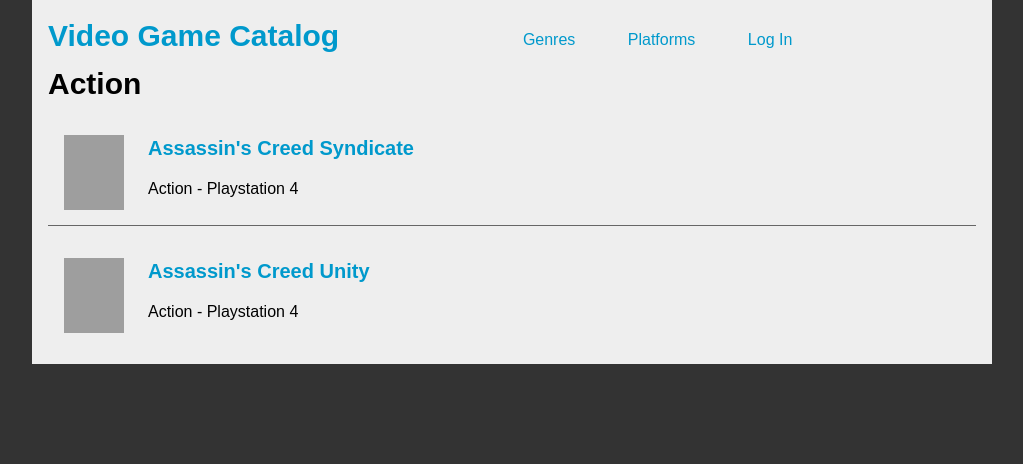
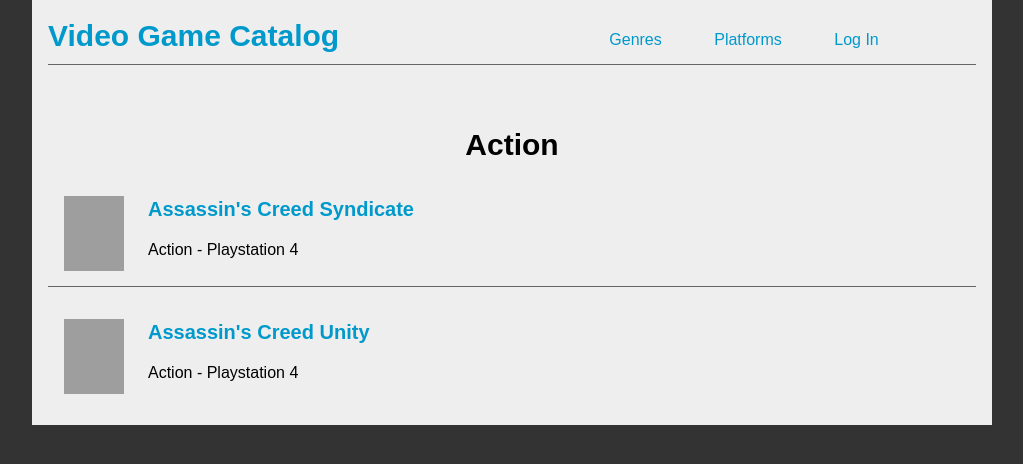
Before and after one commit to Drkeenbean/game_catalog, a Flask app: page /genre/1 in a window 1280 px wide. Shown: the top 464 px of the page, without its empty margins (128-1151 px from the left). Run offline with Flask 2, Linux system fonts and the light colour scheme; some libraries are stand-ins or nearby versions; grey boxes are pictures that could not be loaded.

Commit message:
Add styling improvements for small screens

```diff
--- a/app/static/css/main.css
+++ b/app/static/css/main.css
@@ -70,14 +70,16 @@
 
 .container { width: 100%; background: #EEEEEE; margin: 0; padding: 1em; }
 
-.heading { text-align: center; }
+.brand { clear:both; width: 100%; border-bottom: solid 1px #666666; }
+
+.heading { text-align: center; margin-top: 2em; }
 
 .content { clear: both; }
 
 .avatar { border: 0; height: 30px; width: 30px; border-radius: 100%;
     vertical-align: middle; }
 
-.nav { text-align: center; width: 100%; }
+.nav { text-align: center; width: 100%; border-bottom: solid 1px #666666; }
     .nav li { position: relative; display: inline; }
         .nav li:hover > a { background: #333333; color: #ffffff; }
         .nav li:hover ul { left: 0; }
@@ -105,6 +107,9 @@
     margin: 0 1.5em .5em .5em; }
 
 /* responsive breakpoints */
+@media screen and (min-width: 719px) {
+    .brand { max-width: 50%; clear: none;  border: none; }
+}
 
 @media screen and (min-width: 959px) {
     .container { width: 960px; margin: 0 auto; }
--- a/app/templates/indexPublic.html
+++ b/app/templates/indexPublic.html
@@ -4,7 +4,7 @@
 <h1 class="heading">Recent Items</h1>
 
 {% for item in items %}
-<article class="item"
+<article class="item">
 <h2>
   <a href="{{ url_for('showItem', item_id=item.id) }}">
     {{ item.title }}
--- a/app/templates/itemPublic.html
+++ b/app/templates/itemPublic.html
@@ -1,6 +1,6 @@
 {% extends "main.html" %}
 {% block content %}
-<h1>{{ item.title }}</h1>
+<h1 class="heading">{{ item.title }}</h1>
 <img class="boxart" src="{{ item.picture }}" alt="{{ item.title }} cover">
 <h2>{{ item.genre.name }} - {{ item.platform.name }}</h2>
 {{ item.description|safe }}
--- a/app/templates/listItems.html
+++ b/app/templates/listItems.html
@@ -2,9 +2,9 @@
 {% block content %}
 
 {% if targetPlatform %}
-<h1>{{ targetPlatform.name }}</h1>
+<h1 class="heading">{{ targetPlatform.name }}</h1>
 {% elif targetGenre %}
-<h1>{{ targetGenre.name }}</h1>
+<h1 class="heading">{{ targetGenre.name }}</h1>
 {% endif %}
 
 {% for item in items %}
--- a/app/views.py
+++ b/app/views.py
@@ -11,8 +11,8 @@
 import requests
 
 # Google sign in imports
-from googleapiclient import discovery
-import httplib2
+# from googleapiclient import discovery
+# import httplib2
 from oauth2client import client
 
 CLIENT_SECRET_FILE = 'client_secret.json'
```
Also changed, not shown: game_catalog.db.
